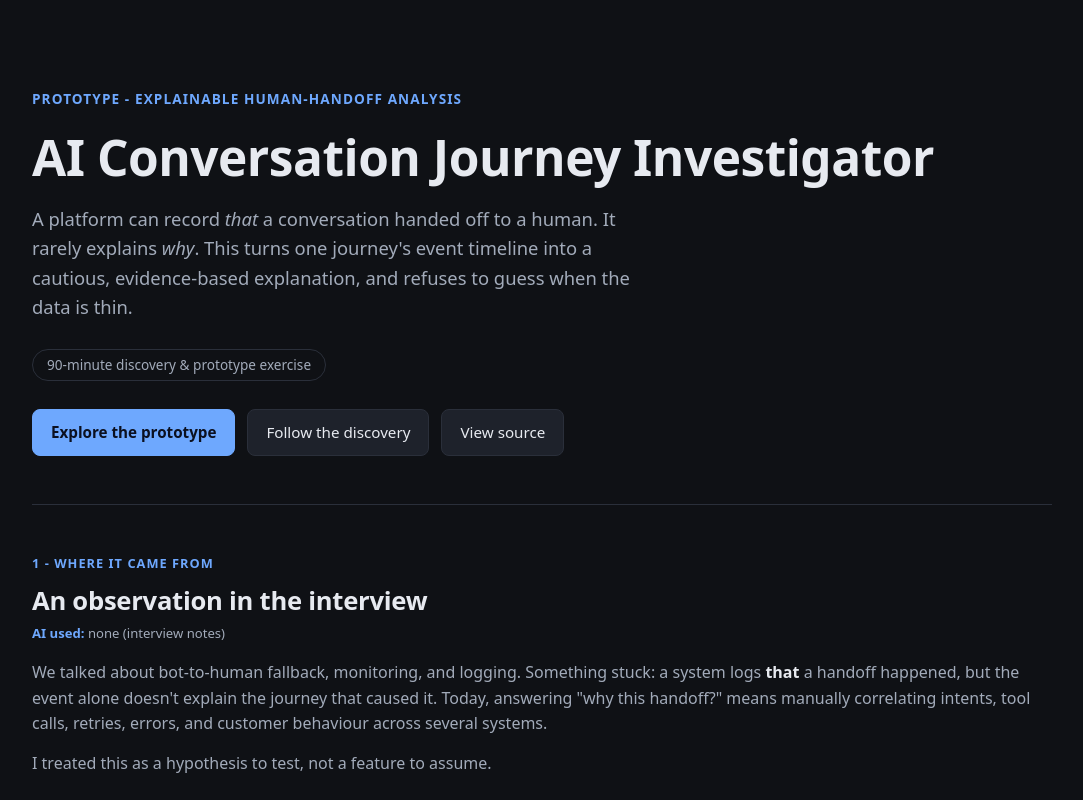
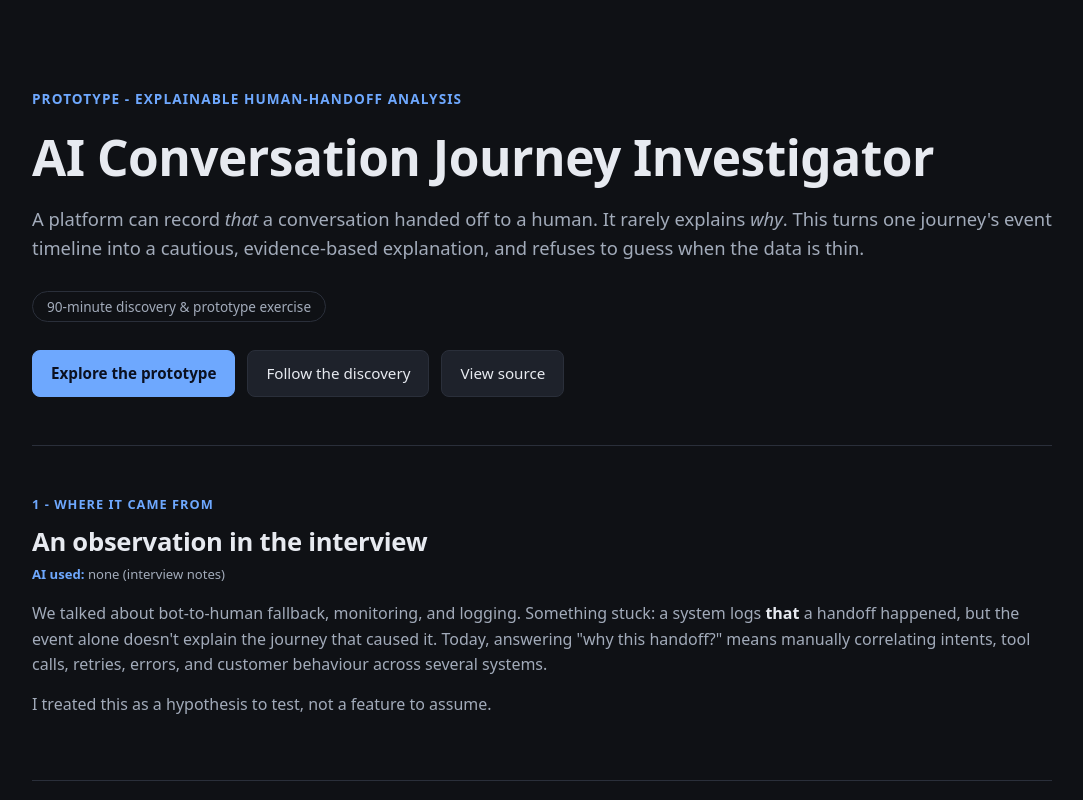
Before and after one commit to erelado/ai-conversation-journey-investigator, a React (Vite) app: page / in a window 1280 px wide. Shown: the top 800 px of the page, without its empty margins (98-1181 px from the left). Built offline with nearby package versions, Linux system fonts and the light colour scheme.

Commit message:
style: let the hero lede use the full column width
Drop the 60ch cap on the hero paragraph so it fills the wider layout.

```diff
--- a/src/App.css
+++ b/src/App.css
@@ -24,7 +24,6 @@
 .hero .lede {
   font-size: 1.15rem;
   color: var(--text-dim);
-  max-width: 60ch;
   margin: 0 0 28px;
 }
 .hero .scope {
```
